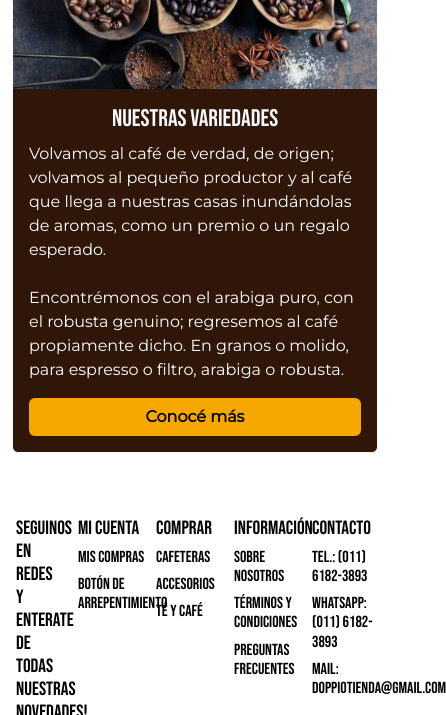
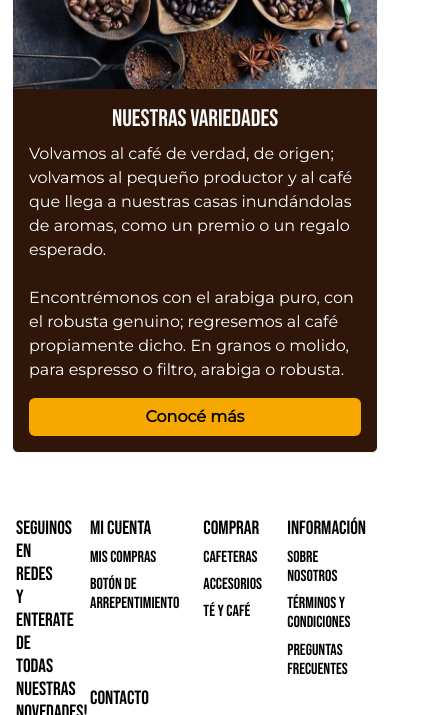
Before and after one commit to BelDiLullo/PF-DiLullo, a plain HTML site: page index.html in a window 390 px wide. Shown: the part 2448-3163 px from the top of the page, 446 px wide, since content can reach past the window. Drawn offline with nearby package versions, Linux system fonts and the light colour scheme.

Commit message:
primeros ajustes responsive

```diff
--- a/css/style.css
+++ b/css/style.css
@@ -171,9 +171,7 @@ h6{
 
 }
 
-.pie__titulo--md{
-    font-size: 1.2em;
-}
+
 
 .colfooter{
 
--- a/index.html
+++ b/index.html
@@ -79,6 +79,7 @@
 
 <!-- inicia carousel -->
 
+
 <div id="carouselExampleCaptions" class="carousel slide">
     <div class="carousel-indicators">
       <button type="button" data-bs-target="#carouselExampleCaptions" data-bs-slide-to="0" class="active" aria-current="true" aria-label="Slide 1">
@@ -123,6 +124,8 @@
       <span class="visually-hidden">Next</span>
     </button>
   </div>
+
+
 
 <!-- termina carousel -->
 
@@ -237,8 +240,6 @@
 <!-- fin sistema de grilla de BS -->
 
 <footer>
-
-  <!-- redes -->
   <article class="colfooter py-5">
 
     <h4 class="text-start px-3">Seguinos en redes y enterate de todas nuestras novedades!</h4>
@@ -253,43 +254,36 @@
     </a>
   </div>
   </article>
-<!-- redes -->
-<!-- textos de footer -->
 
-<section class= "text-dark py-5">
-  <article class="colfooter">
 
+
+  <div class="container text-dark py-5">
+    <div class="row">
+      <div class="col order-first footerinfo">
         <h5>Mi Cuenta</h5>
         <h6>Mis compras</h6>
         <h6>Botón de arrepentimiento</h6>
-
-      </article>
-
-      <article class="colfooter">
+        </div>
+      <div class="col order-second footerinfo">
         <h5>Comprar</h5>
         <h6>Cafeteras</h6>
         <h6>Accesorios</h6>
         <h6>Té y Café</h6>
-    </article>
-
-    <article class="colfooter">
-
+      </div>
+      <div class="col order-third footerinfo">
         <h5>Información</h5>
         <h6>Sobre nosotros</h6>
         <h6>Términos y Condiciones</h6>
         <h6>Preguntas frecuentes</h6>
-
-    </article>
-
-    <article class="colfooter">
-
+      </div>
+      <div class="col order-last footerinfo">
         <h5>Contacto</h5>
         <h6>Tel.: (011) 6182-3893</h6>
         <h6>WhatsApp:(011) 6182-3893</h6>
         <h6>Mail: doppiotienda@gmail.com</h6>
-
-    </article>
-  </section>
+      </div>
+    </div>
+  </div>
 </footer>
 
 
```
Also changed, not shown: pages/accesorios.html (+14 -22 lines), pages/baristatools.html (+14 -22 lines), pages/cafeteras.html (+14 -22 lines), pages/cafeyte.html (+13 -23 lines), pages/contactanos.html (+14 -22 lines), pages/equipamiento.html (+14 -22 lines), pages/vajilla.html (+14 -23 lines).
